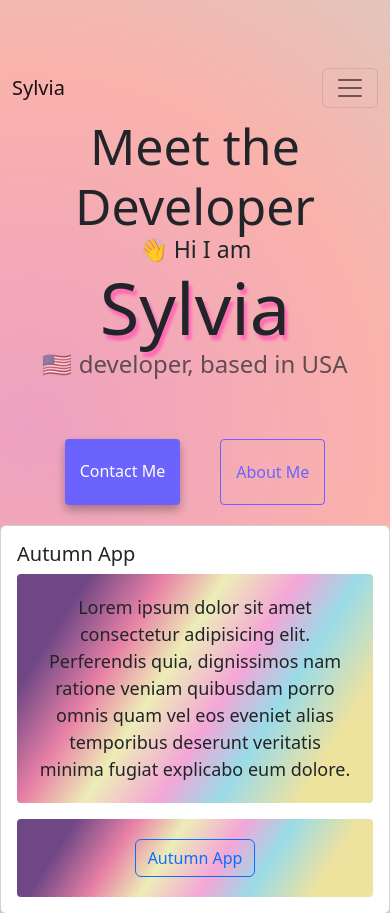
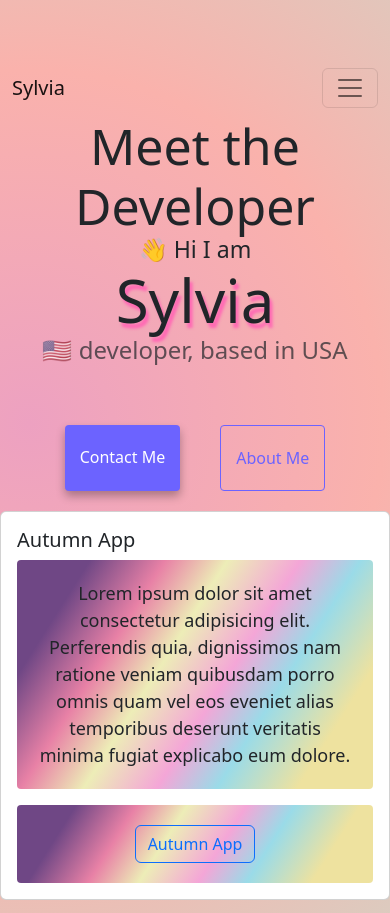
Before and after one commit to shernandez253/Multi-page-hosting-hw, a plain HTML site: page index.html in a window 390 px wide. Shown: the top 913 px of the page. Drawn offline with nearby package versions, Linux system fonts and the light colour scheme.

Commit message:
Media Queries h1 font-size

```diff
--- a/style/style.css
+++ b/style/style.css
@@ -112,3 +112,9 @@ p {
 #developer-name {
   text-shadow: 3px 5px 3px hotpink;
 }
+
+@media (max-width: 450px) {
+  h1 {
+    font-size: 60px;
+  }
+}
```
